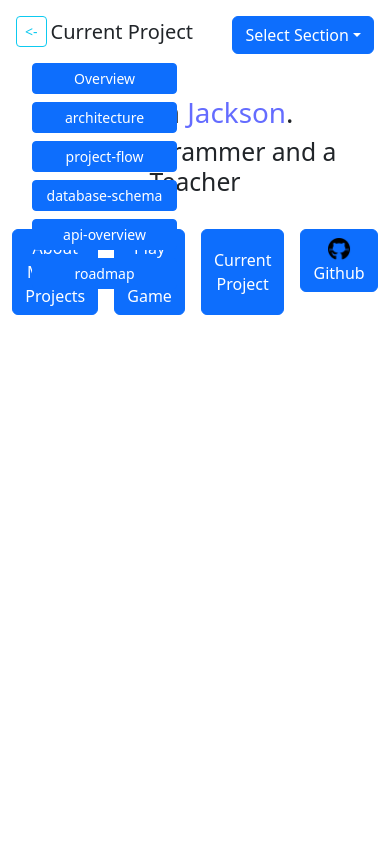
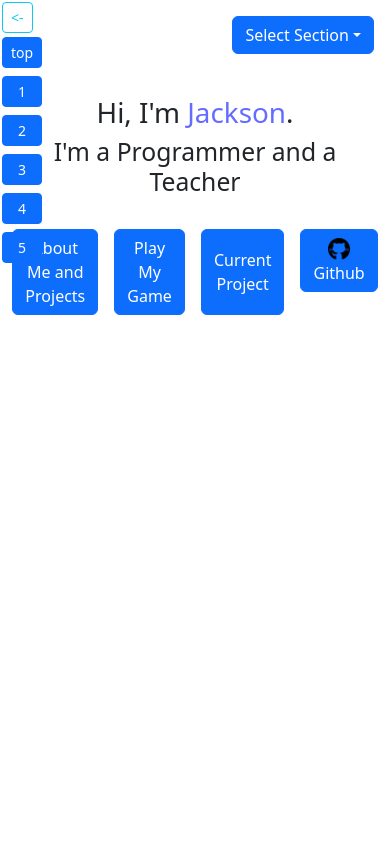
Before and after one commit to Jtsoco/portfolio, a React (Vite) app: page / in a window 390 px wide. Shown: the top 844 px of the page. Built offline with nearby package versions, Linux system fonts and the light colour scheme.

Commit message:
current project mobile css

```diff
--- a/src/components/SideNAvBar.tsx
+++ b/src/components/SideNAvBar.tsx
@@ -72,32 +72,47 @@ export function SideNavBar(props: SideNavBarProps) {
   }
 
   const toggleRef = useRef<HTMLButtonElement | null>(null);
+  let placementStart = true;
+  let fullName = true;
+  if (window.matchMedia("(max-width: 768px)").matches) {
+    fullName = false;
+    placementStart = false;
+  }
+  const getButtons = () => {
+
+
+    return (
+        <Offcanvas.Body>
+          <div className="canvas-body-container">
+          <div className="nav-header-container">
+
+           <Button ref={toggleRef} className="side-nav-toggle" variant="outline-info" size='sm' onClick={collapseNonEssentialElements}>{collapsed ? '->' : '<-'}</Button>
+          <h5 ref={headerRef}>
+            {fullName ? 'Current Project' : ''}
+
+          </h5>
+          </div>
+            <div className="navbar-buttons-container" ref={containerRef}>
+            <Button className="navbar-button w-auto" size='sm' variant="primary" onClick={() => scrollToSection(props.sectionRef)}>
+              {fullName ? 'Overview' : 'top'}
+            </Button>
+            {Object.entries(props.useLinkRefs).map(([id, ref], index) => (
+              <Button className="navbar-button w-auto" size='sm' variant="primary" key={id} onClick={() => scrollToSection(ref)}>
+                {fullName ? id : index + 1}
+              </Button>
+            ))}
+          </div>
+            </div>
+        </Offcanvas.Body>
+    )
+  }
 
   return (
     <div className="side-nav-bar" >
-      <Offcanvas show={show} onHide={() => setShow(false)} placement="start" scroll={true} backdrop={false} restoreFocus={false} enforceFocus={false}>
+      <Offcanvas show={show} onHide={() => setShow(false)} placement={"start"} scroll={true} backdrop={false} restoreFocus={false} enforceFocus={false}>
 
+    {getButtons()}
 
-        <Offcanvas.Body>
-          <div className="nav-header-container">
-
-           <Button ref={toggleRef} className="side-nav-toggle" variant="outline-info" size='sm' onClick={collapseNonEssentialElements}>{collapsed ? '->' : '<-'}</Button>
-          <h5 ref={headerRef}>Current Project</h5>
-          </div>
-          <div className="navbar-buttons-container" ref={containerRef}>
-            <Button className="navbar-button w-auto" size='sm' variant="primary" onClick={() => scrollToSection(props.sectionRef)}>
-              Overview
-            </Button>
-            {Object.entries(props.useLinkRefs).map(([id, ref]) => (
-              <Button className="navbar-button w-auto" size='sm' variant="primary" key={id} onClick={() => scrollToSection(ref)}>
-                {id}
-              </Button>
-              // <Nav.Link key={id} onClick={() => scrollToSection(ref)}>
-              //   {id}
-              // </Nav.Link>
-            ))}
-          </div>
-        </Offcanvas.Body>
       </Offcanvas>
 
     </div>
--- a/src/stylesheet.css
+++ b/src/stylesheet.css
@@ -274,6 +274,7 @@
   /* align-items: center; */
   gap: 1.5rem;
   padding: 1rem;
+  align-items: center;
 }
 
 .github-icon {
@@ -498,12 +499,41 @@
   }
 
   .current-project-description {
-    max-width: 90vw;
+    max-width: 80vw;
+    padding: 0 1rem;
+  }
+  .current-project-header {
+    max-width: 80vw;
+    align-items: center;
+    justify-content: center;
   }
 
   .project-techstack-images {
     flex-wrap: wrap
   }
+
+  .navbar-buttons-container {
+    padding: 4px 0px;
+    gap: 8px;
+    /* flex-direction: row; */
+  }
+
+  .offcanvas-body {
+    padding: 2px !important;
+  }
+
+  /* .canvas-body-container {
+    display: flex;
+    flex-direction: row;
+    align-items: center;
+    justify-content: flex-start;
+    gap: 1rem;
+  } */
+   .current-project-name {
+    flex-direction: column;
+    gap: 4px;
+
+
 }
 
 /* tablet */
```
